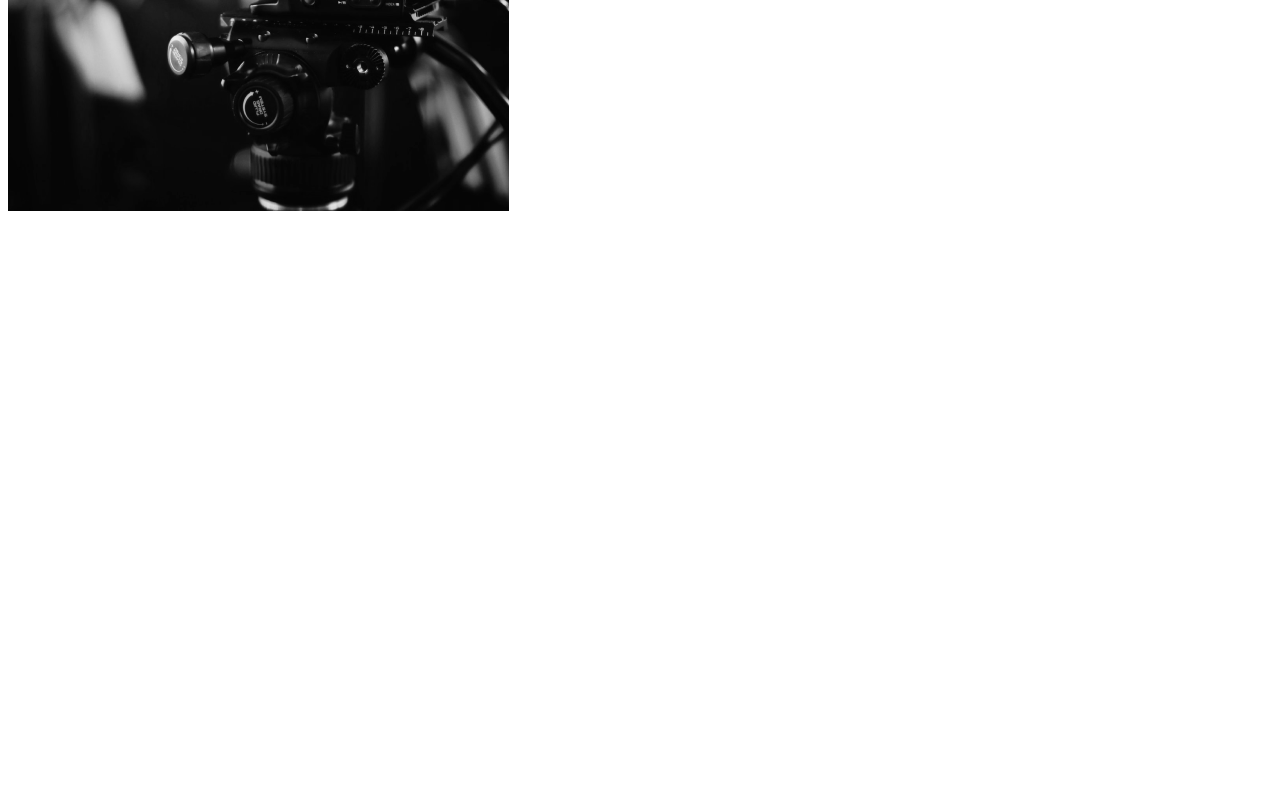
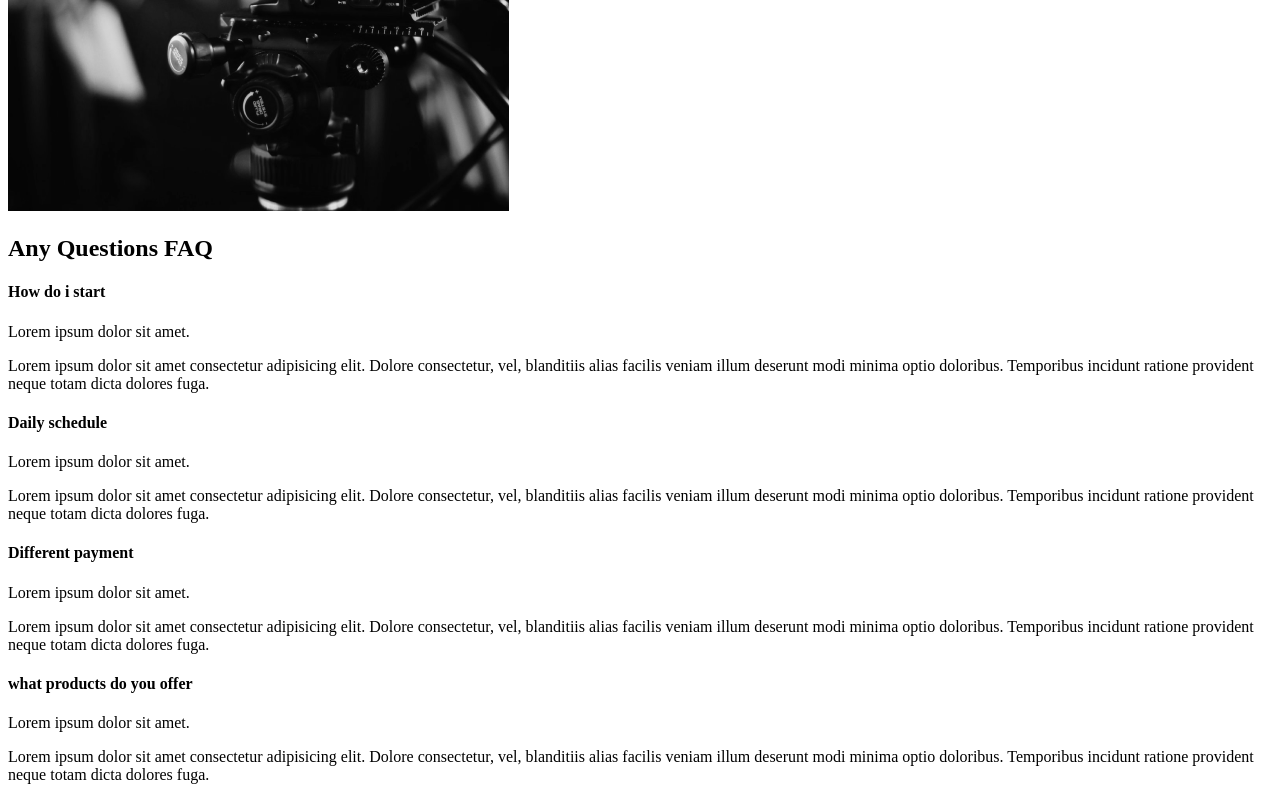
Before and after one commit to rotemyagel/react-capture, a React (Create React App) app: page / in a window 1280 px wide. Shown: the part 2171-2971 px from the top of the page. Before the commit the page ends 2394 px from the top, so only its background shows below. Built offline with nearby package versions, Linux system fonts and the light colour scheme.

Commit message:
faq section

```diff
--- /dev/null
+++ b/src/components/FaqSection.js
@@ -0,0 +1,39 @@
+import React from 'react'
+
+const FaqSection = () => {
+    return (
+        <div className="faq">
+            <h2>Any Questions <span>FAQ</span></h2>
+            <div className="question">
+                <h4>How do i start</h4>
+                <div className="answer">
+                    <p>Lorem ipsum dolor sit amet.</p>
+                    <p>Lorem ipsum dolor sit amet consectetur adipisicing elit. Dolore consectetur, vel, blanditiis alias facilis veniam illum deserunt modi minima optio doloribus. Temporibus incidunt ratione provident neque totam dicta dolores fuga.</p>
+                </div>
+            </div>
+            <div className="question">
+                <h4>Daily schedule</h4>
+                <div className="answer">
+                    <p>Lorem ipsum dolor sit amet.</p>
+                    <p>Lorem ipsum dolor sit amet consectetur adipisicing elit. Dolore consectetur, vel, blanditiis alias facilis veniam illum deserunt modi minima optio doloribus. Temporibus incidunt ratione provident neque totam dicta dolores fuga.</p>
+                </div>
+            </div>
+            <div className="question">
+                <h4>Different payment</h4>
+                <div className="answer">
+                    <p>Lorem ipsum dolor sit amet.</p>
+                    <p>Lorem ipsum dolor sit amet consectetur adipisicing elit. Dolore consectetur, vel, blanditiis alias facilis veniam illum deserunt modi minima optio doloribus. Temporibus incidunt ratione provident neque totam dicta dolores fuga.</p>
+                </div>
+            </div>
+            <div className="question">
+                <h4>what products do you offer</h4>
+                <div className="answer">
+                    <p>Lorem ipsum dolor sit amet.</p>
+                    <p>Lorem ipsum dolor sit amet consectetur adipisicing elit. Dolore consectetur, vel, blanditiis alias facilis veniam illum deserunt modi minima optio doloribus. Temporibus incidunt ratione provident neque totam dicta dolores fuga.</p>
+                </div>
+            </div>
+        </div>
+    )
+}
+
+export default FaqSection
--- a/src/pages/AboutUs.js
+++ b/src/pages/AboutUs.js
@@ -1,5 +1,6 @@
 import React from 'react'
 import AboutSection from '../components/AboutSection'
+import FaqSection from '../components/FaqSection'
 import ServicesSection from '../components/ServicesSection'
 
 const AboutUs = () => {
@@ -7,6 +8,7 @@
         <>
             <AboutSection/>
             <ServicesSection/>
+            <FaqSection/>
         </>
     )
 }
```
